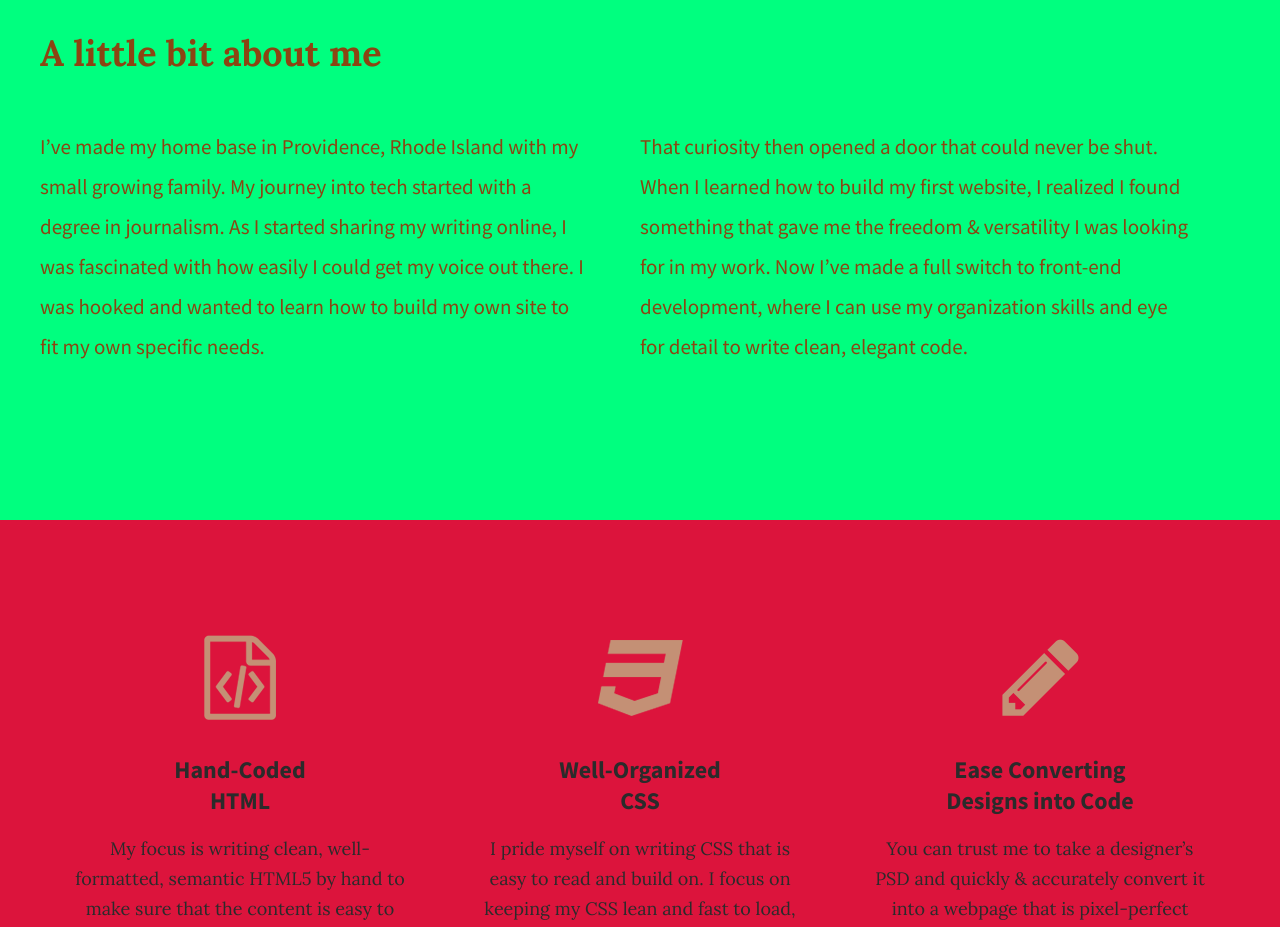
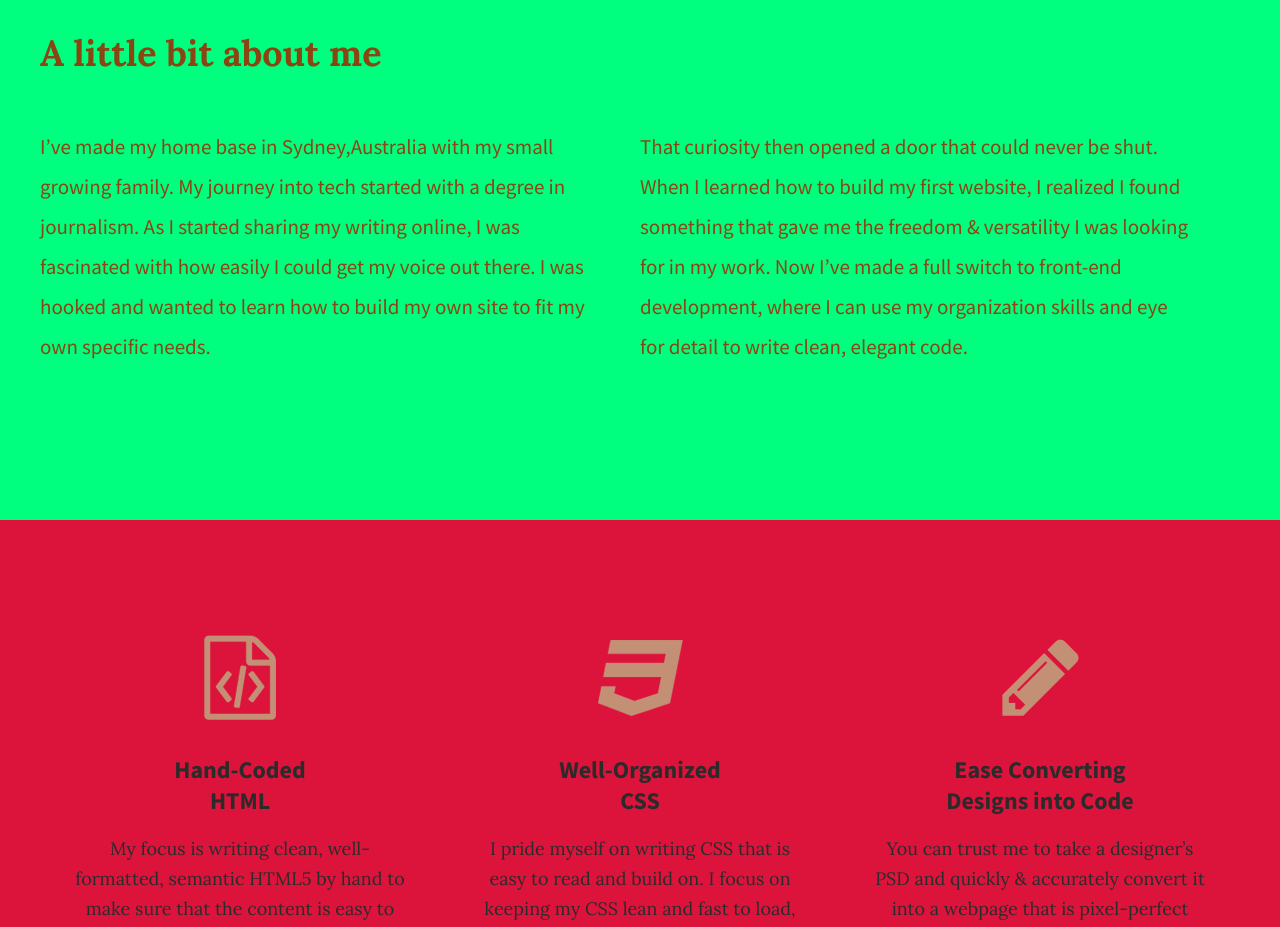
Before and after one commit to manjulamk/html-css-project, a plain HTML site: page index.html in a window 1280 px wide. Shown: the part 880-1807 px from the top of the page. Drawn offline with Linux system fonts and the light colour scheme.

Commit message:
Updated the place in About section

```diff
--- a/index.html
+++ b/index.html
@@ -32,7 +32,7 @@
           <div class="full-width">
           <h2>A little bit about me</h2>
            <div class="half-width">
-             <p>I’ve made my home base in Providence, Rhode Island with my small growing family. My journey into tech started with a degree in journalism. As I started sharing my writing online, I was fascinated with how easily I could get my voice out there. I was hooked and wanted to learn how to build my own site to fit my own specific needs.
+             <p>I’ve made my home base in Sydney,Australia with my small growing family. My journey into tech started with a degree in journalism. As I started sharing my writing online, I was fascinated with how easily I could get my voice out there. I was hooked and wanted to learn how to build my own site to fit my own specific needs.
              </p>
            </div>
            <div class="half-width">
```
